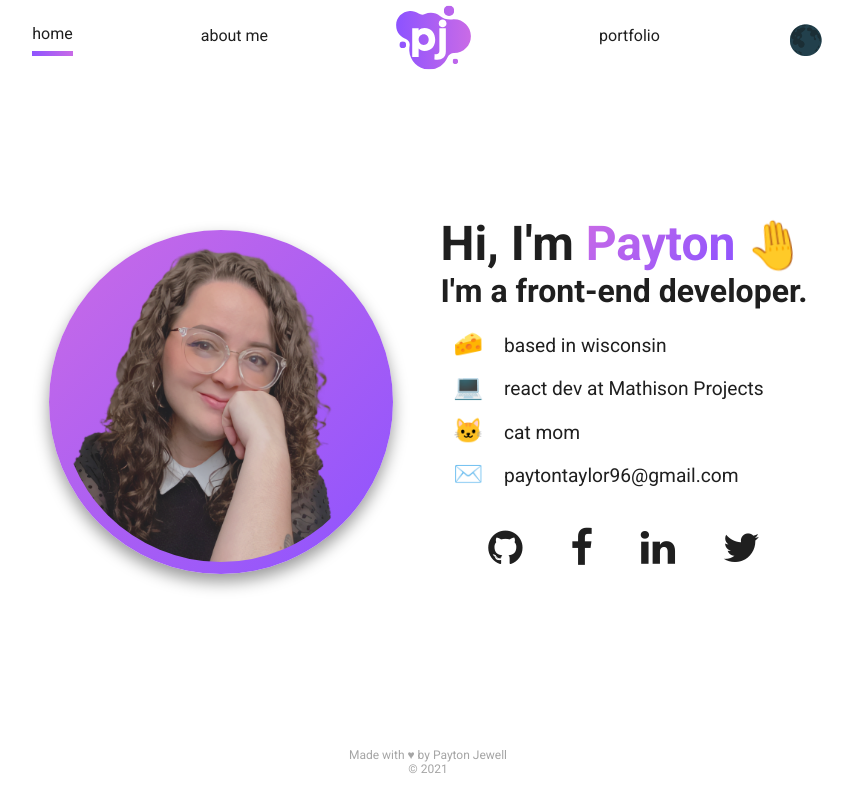
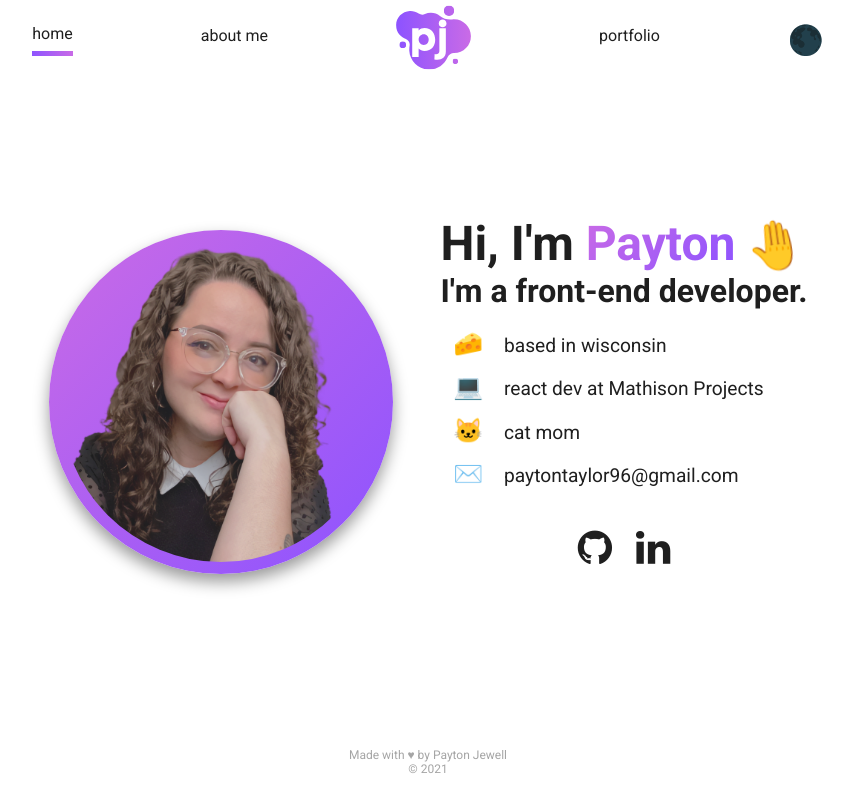
Before and after one commit to alefe0518/react-portfolio-template, a React (Create React App) app: page /#/ in a window 1280 px wide. Shown: the whole page, without its empty margins (212-1065 px from the left). Built offline with nearby package versions, Linux system fonts and the light colour scheme; the HTML template or start-up script is replaced by a standard one.

Commit message:
removed unused/deleted social profiles, fixed spacing of remaining social icons

```diff
--- a/src/components/home/Home.js
+++ b/src/components/home/Home.js
@@ -34,16 +34,8 @@ const socials = [
         icon: "fa fa-github"
     },
     {
-        link: "https://www.facebook.com/paytontjewell",
-        icon: "fa fa-facebook"
-    },
-    {
         link: "https://www.linkedin.com/in/payton-jewell/",
         icon: "fa fa-linkedin"
-    },
-    {
-        link: "https://twitter.com/paytontjewell",
-        icon: "fa fa-twitter",
     }
 ]
 
--- a/src/components/home/Home.module.scss
+++ b/src/components/home/Home.module.scss
@@ -79,7 +79,8 @@ main {
 
 .socials {
   display: flex;
-  justify-content: space-evenly;
+  justify-content: center;
+  gap: 1.5rem;
   font-size: 2.5rem;
   padding: 1rem 0;
 
```
